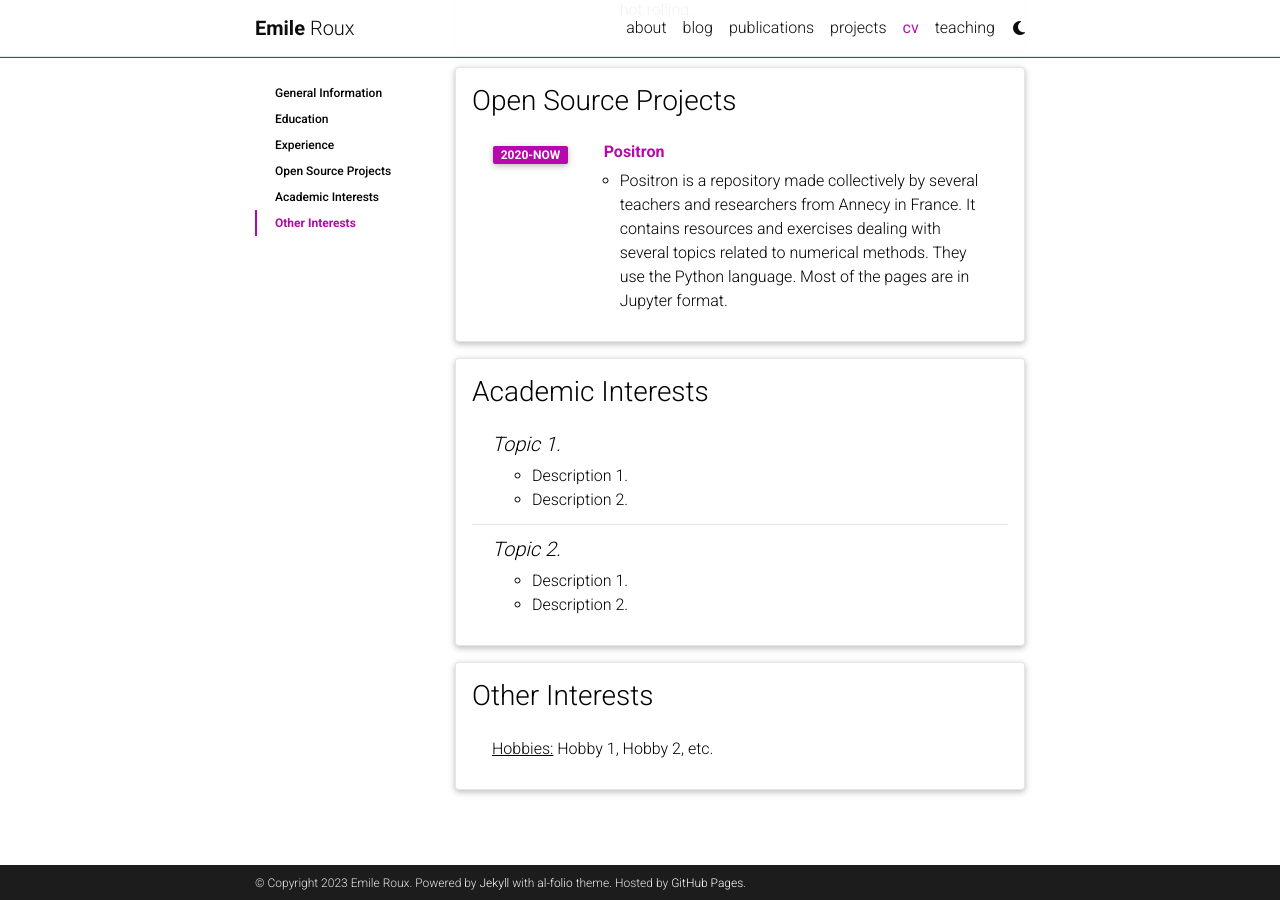
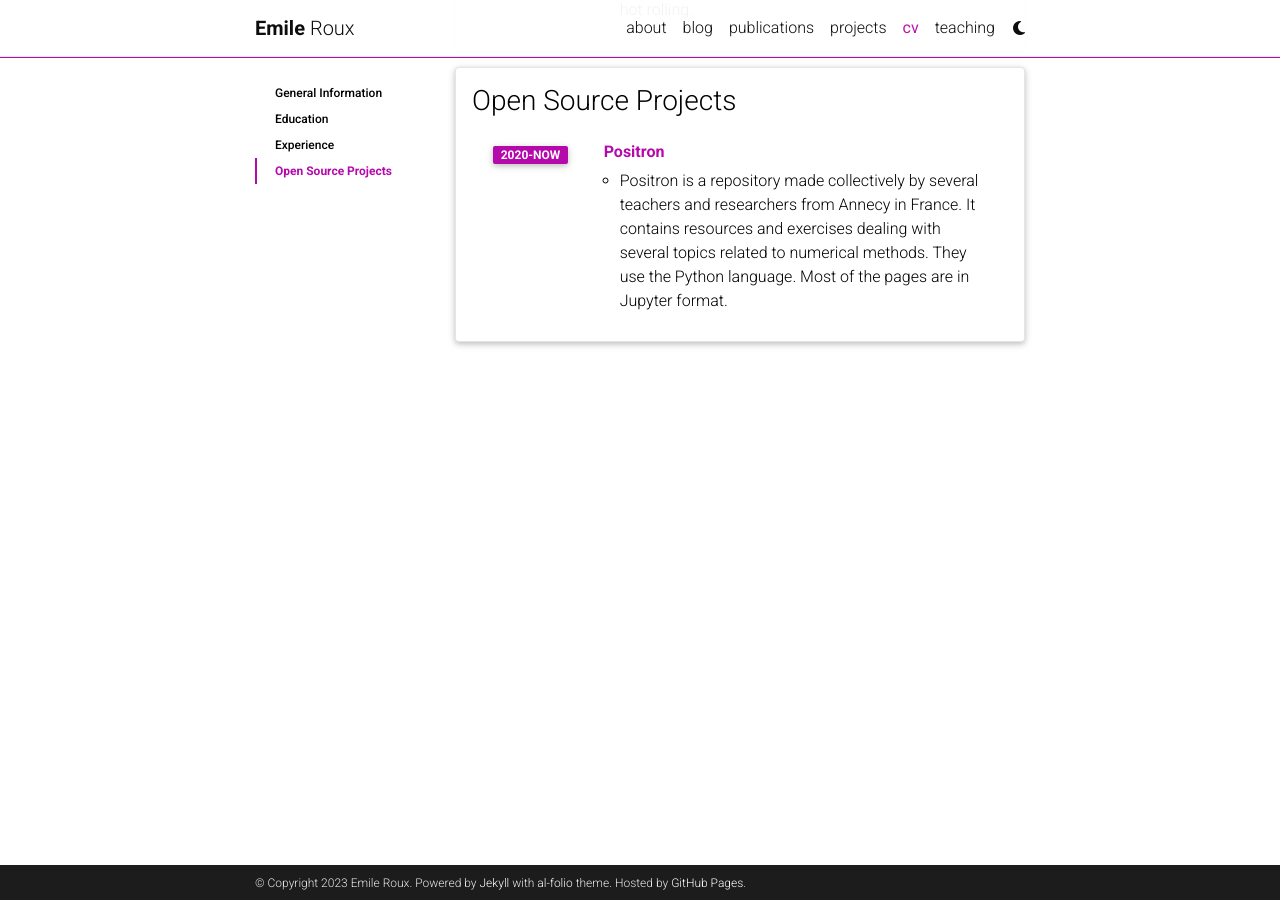
Before and after one commit to EmileRouxSMB/EmileRouxSMB.github.io, a Jekyll site: the page built from _pages/cv.md, in a window 1280 px wide and 900 px high, scrolled down 1608 px. Built offline with Jekyll 4.4.1, drawn with Linux system fonts in a browser that asks for light colours; comment, search, counter and statistics services are not loaded; a style sheet for code colours, icons or effects is not loaded.

Commit message:
Update cv.yml

```diff
--- a/_data/cv.yml
+++ b/_data/cv.yml
@@ -57,22 +57,3 @@
     - title: <a href="https://symmehub.github.io/positron/intro.html">Positron</a>
       year: 2020-now
       description: Positron is a repository made collectively by several teachers and researchers from Annecy in France. It contains resources and exercises dealing with several topics related to numerical methods. They use the Python language. Most of the pages are in Jupyter format.
-
-
-
-- title: Academic Interests
-  type: nested_list
-  contents:
-    - title: Topic 1.
-      items:
-        - Description 1.
-        - Description 2.
-    - title: Topic 2.
-      items:
-        - Description 1.
-        - Description 2.
-
-- title: Other Interests
-  type: list
-  contents:
-    - <u>Hobbies:</u> Hobby 1, Hobby 2, etc.
```
